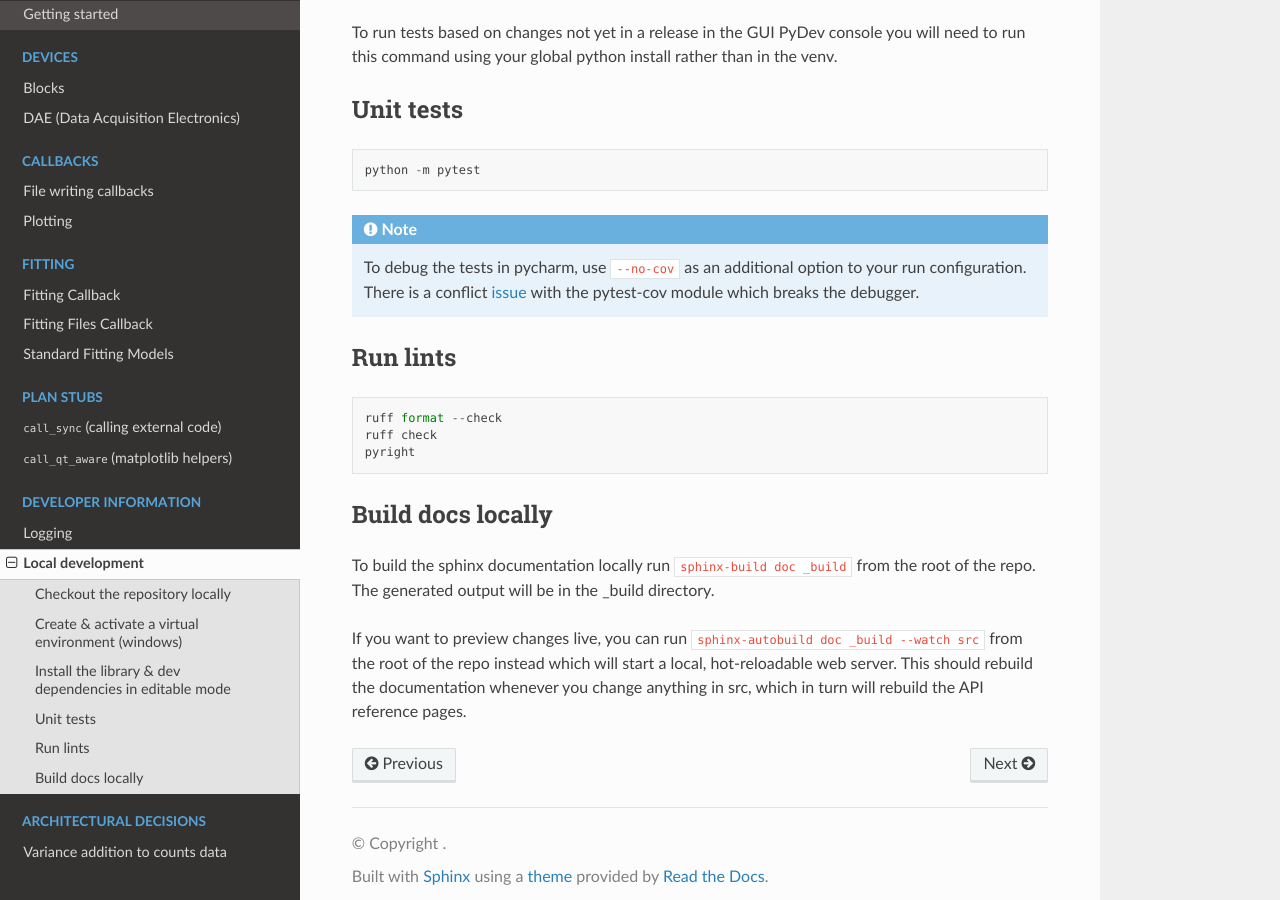
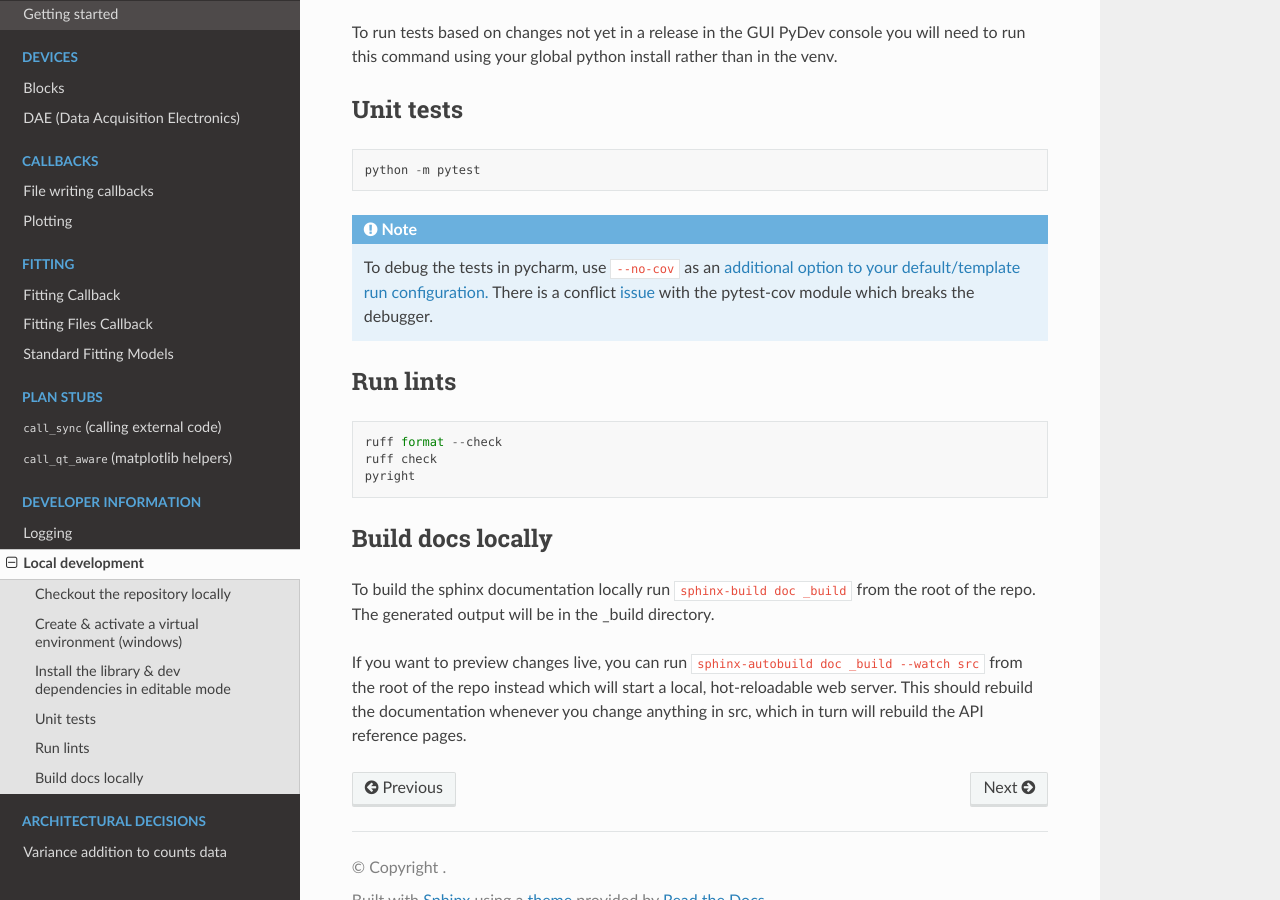
Before and after one commit to ISISComputingGroup/ibex_bluesky_core, a Sphinx documentation site: the page built from doc/dev/set_up_dev_environment.md, in a window 1280 px wide and 900 px high, scrolled down 558 px. Built offline with Sphinx 7.4.7 and the Read the Docs theme 3.1.0, drawn with Linux system fonts in a browser that asks for light colours; pages that are not in the unit, such as notebooks, are missing from menus.

Commit message:
make pycharm setup clearer for pytest options

````diff
--- a/doc/dev/set_up_dev_environment.md
+++ b/doc/dev/set_up_dev_environment.md
@@ -27,7 +27,7 @@ python -m pytest
 ```
 
 ```{note}
-To debug the tests in pycharm, use `--no-cov` as an additional option to your run configuration. There is a conflict [issue](https://youtrack.jetbrains.com/issue/PY-20186/debugging-of-py.test-does-not-stop-on-breakpoints-if-coverage-plugin-enabled) with the pytest-cov module which breaks the debugger.
+To debug the tests in pycharm, use `--no-cov` as an [additional option to your default/template run configuration.](https://stackoverflow.com/a/52295919) There is a conflict [issue](https://youtrack.jetbrains.com/issue/PY-20186/debugging-of-py.test-does-not-stop-on-breakpoints-if-coverage-plugin-enabled) with the pytest-cov module which breaks the debugger.
 ```
 
 ## Run lints
````
